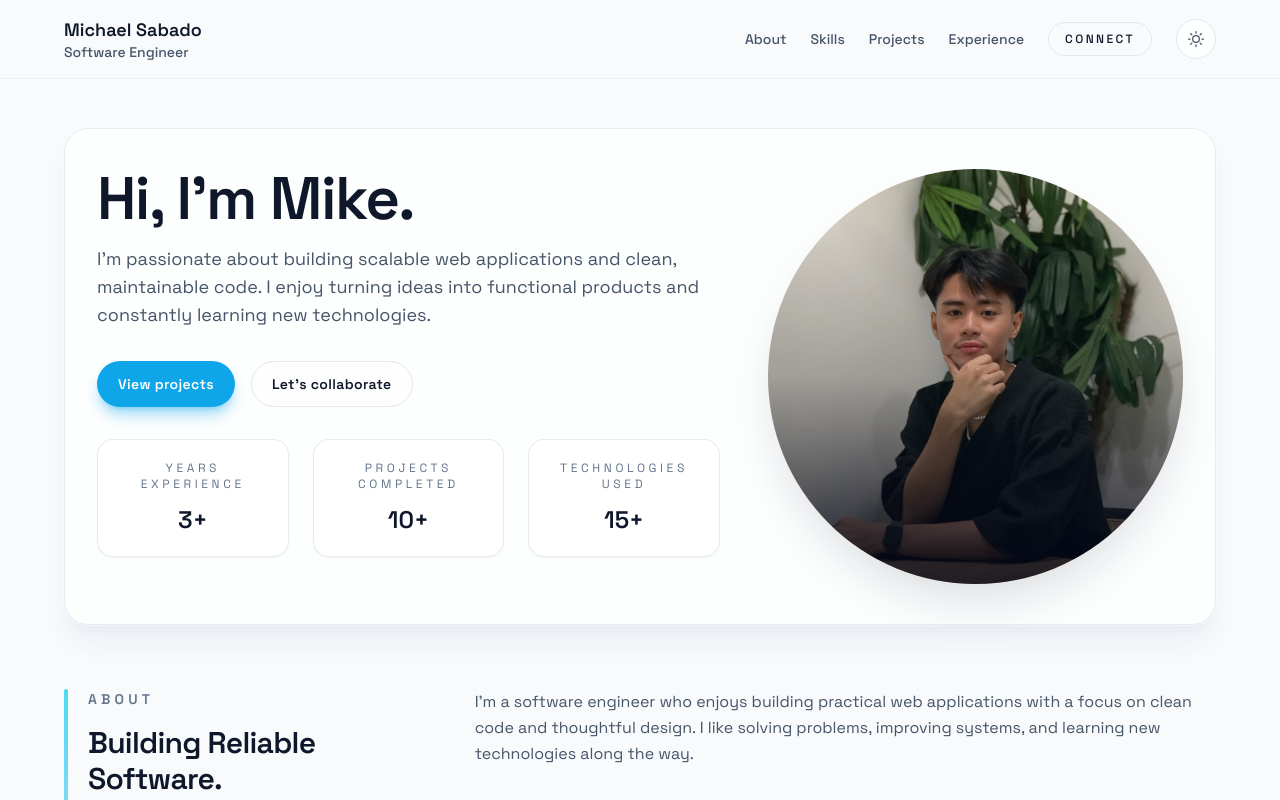
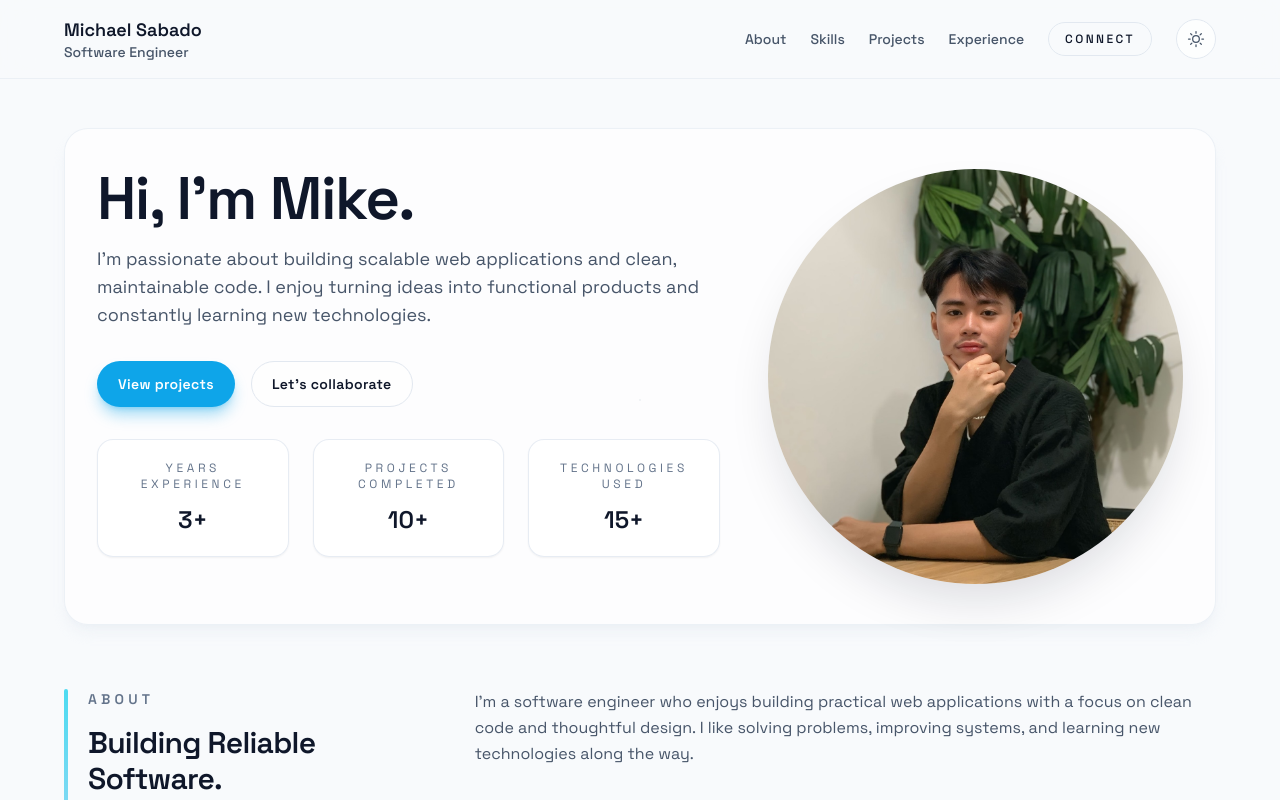
Before and after one commit to michaelsabado/michaelsabado.github.io, a Vue app: page / in a window 1280 px wide. Shown: the top 800 px of the page. Built offline with nearby package versions, Linux system fonts and the light colour scheme.

Commit message:
Rebuild assets

```diff
--- a/src/components/Hero.vue
+++ b/src/components/Hero.vue
@@ -12,7 +12,7 @@ const hasHeroImage = computed(() => Boolean(heroImageSrc.value))
 <template>
   <section
     id="hero"
-    class="rounded-3xl border border-slate-200/80 bg-white/70 px-6 py-6 shadow-xl shadow-slate-200/60 ring-1 ring-white/40 sm:px-8 sm:py-10 dark:border-slate-800/60 dark:bg-slate-900/30 dark:shadow-none"
+    class="rounded-3xl border border-slate-200/60 bg-white/65 px-6 py-6 shadow-lg shadow-slate-200/40 sm:px-8 sm:py-10 dark:border-slate-800/60 dark:bg-slate-900/30 dark:shadow-none"
   >
     <div class="grid gap-10 sm:gap-12 lg:grid-cols-[1.2fr,0.8fr]">
       <div class="order-2 space-y-8 text-pretty lg:order-1">
@@ -80,7 +80,7 @@ const hasHeroImage = computed(() => Boolean(heroImageSrc.value))
             class="h-full w-full bg-gradient-to-br from-slate-800 via-slate-900 to-slate-950"
           ></div>
         </div>
-        <div
+        <!-- <div
           class="absolute inset-0 bg-gradient-to-t from-slate-950/85 via-slate-900/25 to-transparent"
         ></div>
         <div
@@ -88,7 +88,7 @@ const hasHeroImage = computed(() => Boolean(heroImageSrc.value))
         ></div>
         <div
           class="absolute -left-10 bottom-10 hidden h-24 w-24 rounded-full border border-brand-400/40 blur-3xl sm:block"
-        ></div>
+        ></div> -->
         <div
           class="relative flex h-full flex-col items-center justify-end gap-3 p-6 text-center sm:p-8"
         >
@@ -101,12 +101,6 @@ const hasHeroImage = computed(() => Boolean(heroImageSrc.value))
           <!-- <p class="text-sm text-white/80">
             {{ profile.location }}
           </p> -->
-          <div
-            v-if="!hasHeroImage"
-            class="mt-4 inline-flex w-full max-w-xs items-center justify-center rounded-2xl border border-dashed border-white/50 px-4 py-3 text-xs font-semibold uppercase tracking-[0.3em] text-white/80"
-          >
-            Photo coming soon
-          </div>
         </div>
       </div>
     </div>
```
Also changed, not shown: 5 other files (tests, documents, lock files or other folders).
